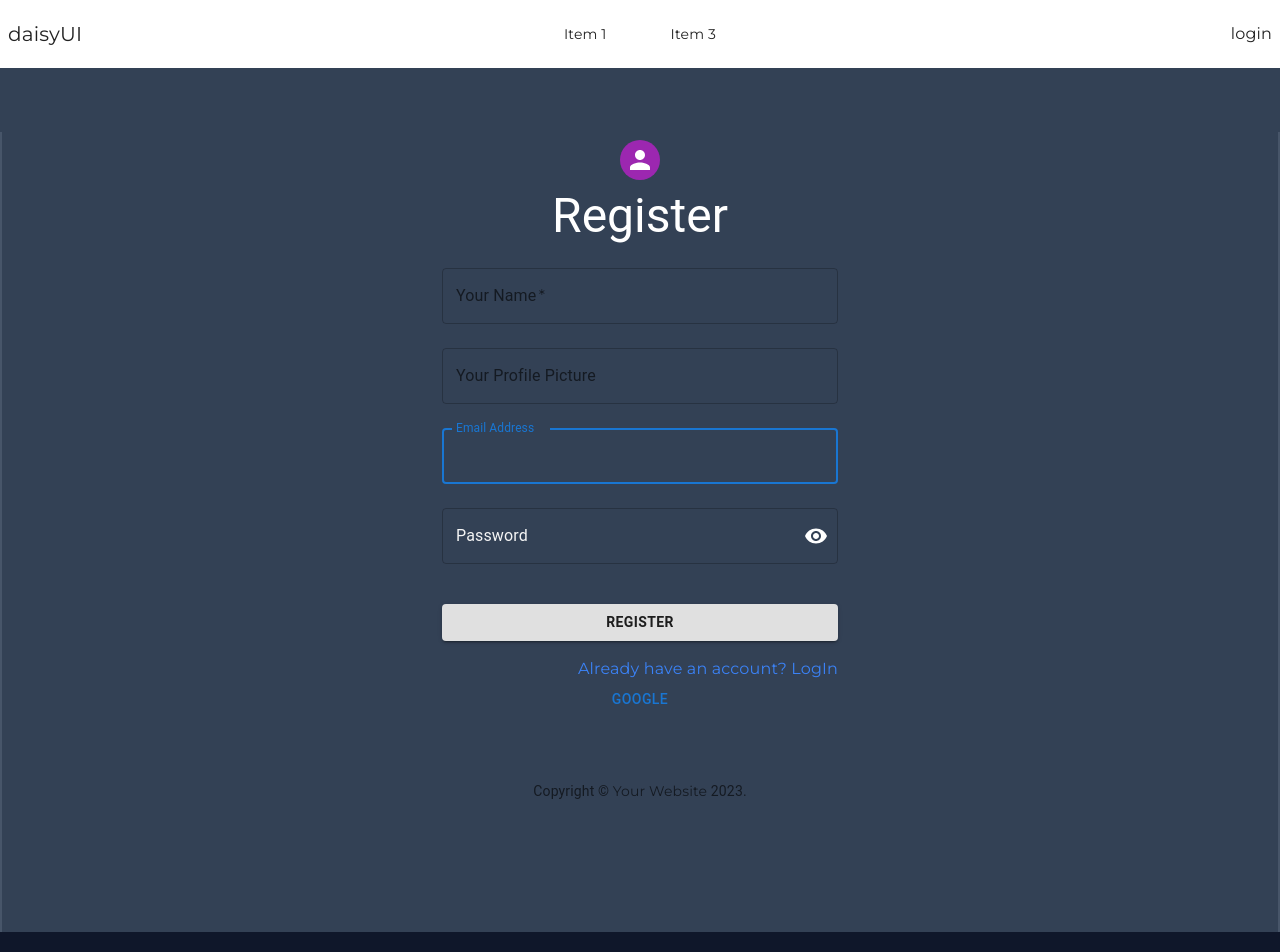
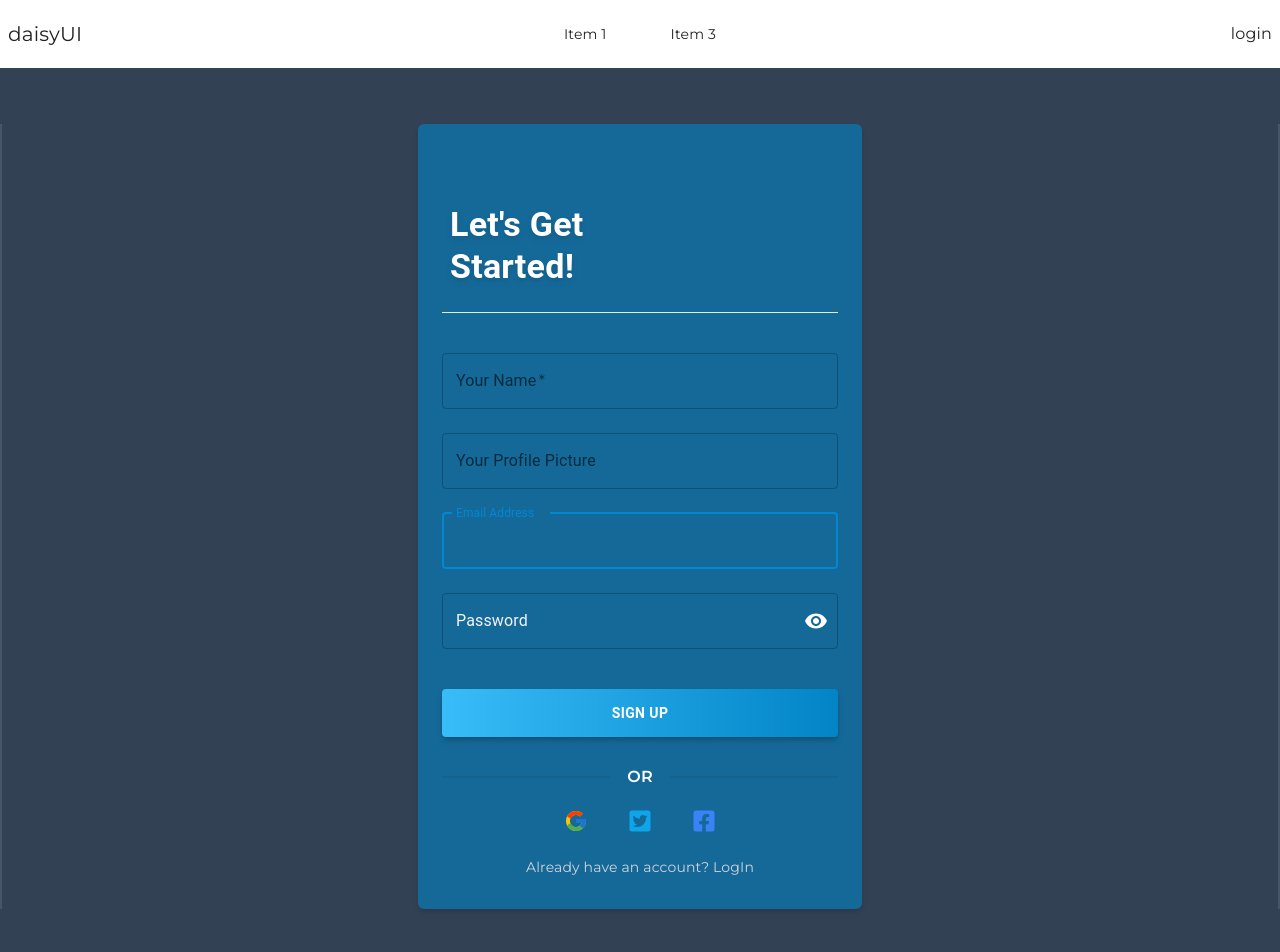
Before and after one commit to mk-saadi/SoundWaves-Client, a React (Vite) app: page /register in a window 1280 px wide. Shown: the top 952 px of the page. Built offline with nearby package versions, Linux system fonts and the light colour scheme; no server answers.

Commit message:
admin disbaled

```diff
--- a/index.html
+++ b/index.html
@@ -11,7 +11,7 @@
             name="viewport"
             content="width=device-width, initial-scale=1.0"
         />
-        <title>Summer Camp</title>
+        <title>SoundWavesSummer</title>
 
         <link
             rel="preconnect"
--- a/src/component/auth/Login.jsx
+++ b/src/component/auth/Login.jsx
@@ -1,5 +1,4 @@
 import * as React from "react";
-import Avatar from "@mui/material/Avatar";
 import Button from "@mui/material/Button";
 import CssBaseline from "@mui/material/CssBaseline";
 import TextField from "@mui/material/TextField";
@@ -19,9 +18,11 @@ import FormControl from "@mui/material/FormControl";
 import Visibility from "@mui/icons-material/Visibility";
 import VisibilityOff from "@mui/icons-material/VisibilityOff";
 import { OutlinedInput } from "@mui/material";
+import { FcGoogle } from "react-icons/fc";
+import { FaFacebookSquare, FaTwitterSquare } from "react-icons/fa";
 
 function Login() {
-    const { signIn } = useContext(AuthContext);
+    const { signIn, googleSignIn } = useContext(AuthContext);
 
     const [showPassword, setShowPassword] = React.useState(false);
 
@@ -86,12 +87,24 @@ function Login() {
             });
     };
 
+    const handleGoogleLog = () => {
+        googleSignIn()
+            .then((result) => {
+                const loggedUser = result.user;
+                console.log(loggedUser);
+                // navigate(from, { replace: true });
+            })
+            .catch((error) => {
+                console.log(error);
+            });
+    };
+
     return (
         <ThemeProvider theme={createTheme()}>
             <Container
                 component="main"
                 maxWidth="xs"
-                className="min-h-screen"
+                className=" bg-sky-600 bg-opacity-60 rounded-md shadow-md my-14 py-4 "
             >
                 <CssBaseline />
                 <Box
@@ -99,23 +112,26 @@ function Login() {
                         marginTop: 8,
                         display: "flex",
                         flexDirection: "column",
-                        alignItems: "center",
+                        // alignItems: "center",
                     }}
                 >
-                    <Avatar sx={{ m: 1, bgcolor: "secondary.main" }}>
-                        {/* <LockOutlinedIcon /> */}
-                    </Avatar>
                     <Typography
                         component="h1"
-                        variant="h3"
+                        variant="h4"
                         color={"white"}
+                        sx={{ textAlign: "left", mb: 3, ml: 1, fontWeight: "bold" }}
+                        className="drop-shadow-md"
                     >
-                        Sign in
+                        Welcome
+                        <br />
+                        Back!
                     </Typography>
+                    <hr />
                     <Box
                         component="form"
                         onSubmit={handleLogin}
                         noValidate
+                        className="mt-3"
                     >
                         <TextField
                             margin="normal"
@@ -125,16 +141,8 @@ function Login() {
                             name="email"
                             autoComplete="email"
                             autoFocus
+                            color="info"
                         />
-                        {/* <TextField
-                            margin="normal"
-                            required
-                            fullWidth
-                            name="password"
-                            label="Password"
-                            type="password"
-                            autoComplete="current-password"
-                        /> */}
                         <FormControl
                             variant="outlined"
                             className="w-full"
@@ -143,6 +151,7 @@ function Login() {
                             <InputLabel htmlFor="outlined-adornment-password">Password</InputLabel>
                             <OutlinedInput
                                 name="password"
+                                color="info"
                                 id="outlined-adornment-password"
                                 type={showPassword ? "text" : "password"}
                                 endAdornment={
@@ -165,21 +174,36 @@ function Login() {
                         <Button
                             type="submit"
                             fullWidth
-                            variant="contained"
-                            color="inherit"
-                            sx={{ mt: 3, mb: 2 }}
+                            className="btn font-semibold bg-gradient-to-r from-sky-400 to-sky-600 w-fit  rounded-full text-white shadow-md drop-shadow-md duration-200"
+                            sx={{ mt: 3, mb: 2, color: "white", fontWeight: "bold" }}
                         >
-                            Sign In
+                            Login
                         </Button>
+                        <div className="divider font-semibold text-white">OR</div>
+
+                        <div className="flex justify-center items-center gap-6 mb-4">
+                            <IconButton
+                                onClick={handleGoogleLog}
+                                color="primary"
+                            >
+                                <FcGoogle className="text-2xl" />
+                            </IconButton>
+                            <IconButton color="info">
+                                <FaTwitterSquare className="text-sky-500 text-2xl" />
+                            </IconButton>
+                            <IconButton color="success">
+                                <FaFacebookSquare className="text-2xl text-blue-500" />
+                            </IconButton>
+                        </div>
                         <Grid>
                             <Grid
                                 item
-                                className="flex justify-end"
+                                className="flex justify-center"
                             >
                                 <Link
                                     to="/register"
                                     variant="body2"
-                                    className="text-blue-500 hover:underline cursor-pointer"
+                                    className="text-gray-300 text-sm hover:underline cursor-pointer mb-4"
                                 >
                                     {"Don't have an account? Sign Up"}
                                 </Link>
--- a/src/component/auth/Register.jsx
+++ b/src/component/auth/Register.jsx
@@ -1,4 +1,3 @@
-import Avatar from "@mui/material/Avatar";
 import Button from "@mui/material/Button";
 import CssBaseline from "@mui/material/CssBaseline";
 import TextField from "@mui/material/TextField";
@@ -15,6 +14,8 @@ import axios from "axios";
 import { FormControl, IconButton, InputAdornment, InputLabel, OutlinedInput } from "@mui/material";
 import Visibility from "@mui/icons-material/Visibility";
 import VisibilityOff from "@mui/icons-material/VisibilityOff";
+import { FcGoogle } from "react-icons/fc";
+import { FaFacebookSquare, FaTwitterSquare } from "react-icons/fa";
 
 const Register = () => {
     const { signUp, updateProfileInfo, logOut, googleSignIn } = useContext(AuthContext);
@@ -115,7 +116,7 @@ const Register = () => {
             <Container
                 component="main"
                 maxWidth="xs"
-                className="min-h-screen"
+                className=" bg-sky-600 bg-opacity-60 rounded-md shadow-md my-14 py-4 "
             >
                 <CssBaseline />
                 <Box
@@ -123,24 +124,27 @@ const Register = () => {
                         marginTop: 8,
                         display: "flex",
                         flexDirection: "column",
-                        alignItems: "center",
+                        // alignItems: "center",
                     }}
                 >
-                    <Avatar sx={{ m: 1, bgcolor: "secondary.main" }}>
-                        {/* <LockOutlinedIcon /> */}
-                    </Avatar>
                     <Typography
                         component="h1"
-                        variant="h3"
+                        variant="h4"
                         color={"white"}
+                        sx={{ textAlign: "left", mb: 3, ml: 1, fontWeight: "bold" }}
+                        className="drop-shadow-md"
                     >
-                        Register
+                        {/* eslint-disable-next-line react/no-unescaped-entities */}
+                        Let's Get
+                        <br />
+                        Started!
                     </Typography>
+                    <hr />
                     <Box
                         component="form"
                         onSubmit={handleSignUp}
                         noValidate
-                        sx={{ mt: 1 }}
+                        sx={{ mt: 3 }}
                     >
                         {/* name */}
                         <TextField
@@ -152,6 +156,7 @@ const Register = () => {
                             name="name"
                             autoComplete="name"
                             autoFocus
+                            color="info"
                         />
                         {/* photoURL */}
                         <TextField
@@ -162,6 +167,7 @@ const Register = () => {
                             name="photoURL"
                             autoComplete="url"
                             autoFocus
+                            color="info"
                         />
                         {/* email */}
                         <TextField
@@ -172,6 +178,7 @@ const Register = () => {
                             name="email"
                             autoComplete="email"
                             autoFocus
+                            color="info"
                         />
 
                         {/* password */}
@@ -199,6 +206,7 @@ const Register = () => {
                                 name="password"
                                 id="outlined-adornment-password"
                                 type={showPassword ? "text" : "password"}
+                                color="info"
                                 endAdornment={
                                     <InputAdornment position="end">
                                         <IconButton
@@ -219,30 +227,45 @@ const Register = () => {
                         <Button
                             type="submit"
                             fullWidth
-                            variant="contained"
-                            color="inherit"
-                            sx={{ mt: 3, mb: 2, fontWeight: "bold" }}
+                            className="btn font-semibold bg-gradient-to-r from-sky-400 to-sky-600 w-fit  rounded-full text-white shadow-md drop-shadow-md duration-200"
+                            sx={{ mt: 3, mb: 2, color: "white", fontWeight: "bold" }}
                         >
-                            Register
+                            Sign Up
                         </Button>
+                        <div className="divider font-semibold text-white">OR</div>
+
+                        <div className="flex justify-center items-center gap-6 mb-4">
+                            <IconButton
+                                onClick={handleGoogleLog}
+                                color="primary"
+                            >
+                                <FcGoogle className="text-2xl" />
+                            </IconButton>
+                            <IconButton color="info">
+                                <FaTwitterSquare className="text-sky-500 text-2xl" />
+                            </IconButton>
+                            <IconButton color="success">
+                                <FaFacebookSquare className="text-2xl text-blue-500" />
+                            </IconButton>
+                        </div>
+
                         <Grid>
                             <Grid
                                 item
-                                className="flex justify-end"
+                                className="flex justify-center"
                             >
                                 <Link
                                     to="/login"
                                     variant="body2"
-                                    className="text-blue-500 hover:underline cursor-pointer"
+                                    className="text-gray-300 text-sm hover:underline cursor-pointer mb-4"
                                 >
                                     {"Already have an account? LogIn"}
                                 </Link>
                             </Grid>
                         </Grid>
                     </Box>
-                    <Button onClick={handleGoogleLog}>Google</Button>
                 </Box>
-                <Typography
+                {/* <Typography
                     variant="body2"
                     color="text.secondary"
                     align="center"
@@ -257,7 +280,7 @@ const Register = () => {
                     </Link>{" "}
                     {new Date().getFullYear()}
                     {"."}
-                </Typography>
+                </Typography> */}
             </Container>
         </ThemeProvider>
     );
--- a/src/component/shared/NavBar.jsx
+++ b/src/component/shared/NavBar.jsx
@@ -14,6 +14,7 @@ import Tooltip from "@mui/material/Tooltip";
 
 const NavBar = () => {
     const { user, logOut } = useContext(AuthContext);
+    console.log(user);
 
     const [anchorEl, setAnchorEl] = React.useState(null);
     const open = Boolean(anchorEl);
```
Also changed, not shown: src/component/dashboard/admin/AdminHome.jsx (+10 -4 lines), src/component/dashboard/instructor/Instructor.jsx (+8 -16 lines).
